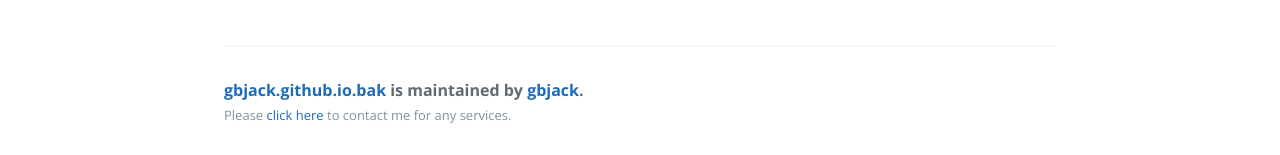
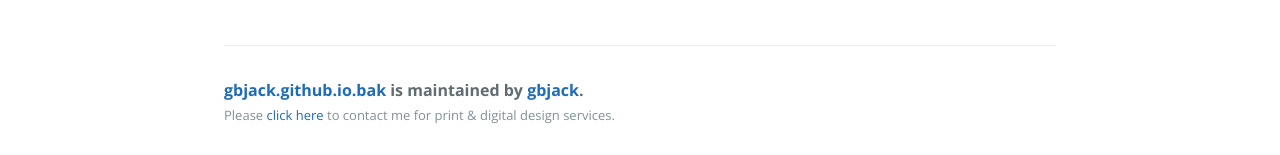
Before and after one commit to gbjack/gbjack.github.io.bak, a Jekyll site: the page built from index.html, in a window 1280 px wide. Shown: the part 1256-1411 px from the top of the page. Built offline with Jekyll 4.4.1, drawn with Linux system fonts in a browser that asks for light colours.

Commit message:
Update default.html

```diff
--- a/_layouts/default.html
+++ b/_layouts/default.html
@@ -32,7 +32,7 @@
         {% if site.github.is_project_page %}
           <span class="site-footer-owner"><a href="{{ site.github.repository_url }}">{{ site.github.repository_name }}</a> is maintained by <a href="{{ site.github.owner_url }}">{{ site.github.owner_name }}</a>.</span>
         {% endif %}
-        <span class="site-footer-credits">Please <a href="https://gbjack.wufoo.com/forms/ms3pzwp1yum6i5/" target="_blank">click here</a> to contact me for any services.</span>
+        <span class="site-footer-credits">Please <a href="https://gbjack.wufoo.com/forms/ms3pzwp1yum6i5/" target="_blank">click here</a> to contact me for print &amp; digital design services.</span>
       </footer>
     </section>
 
```
